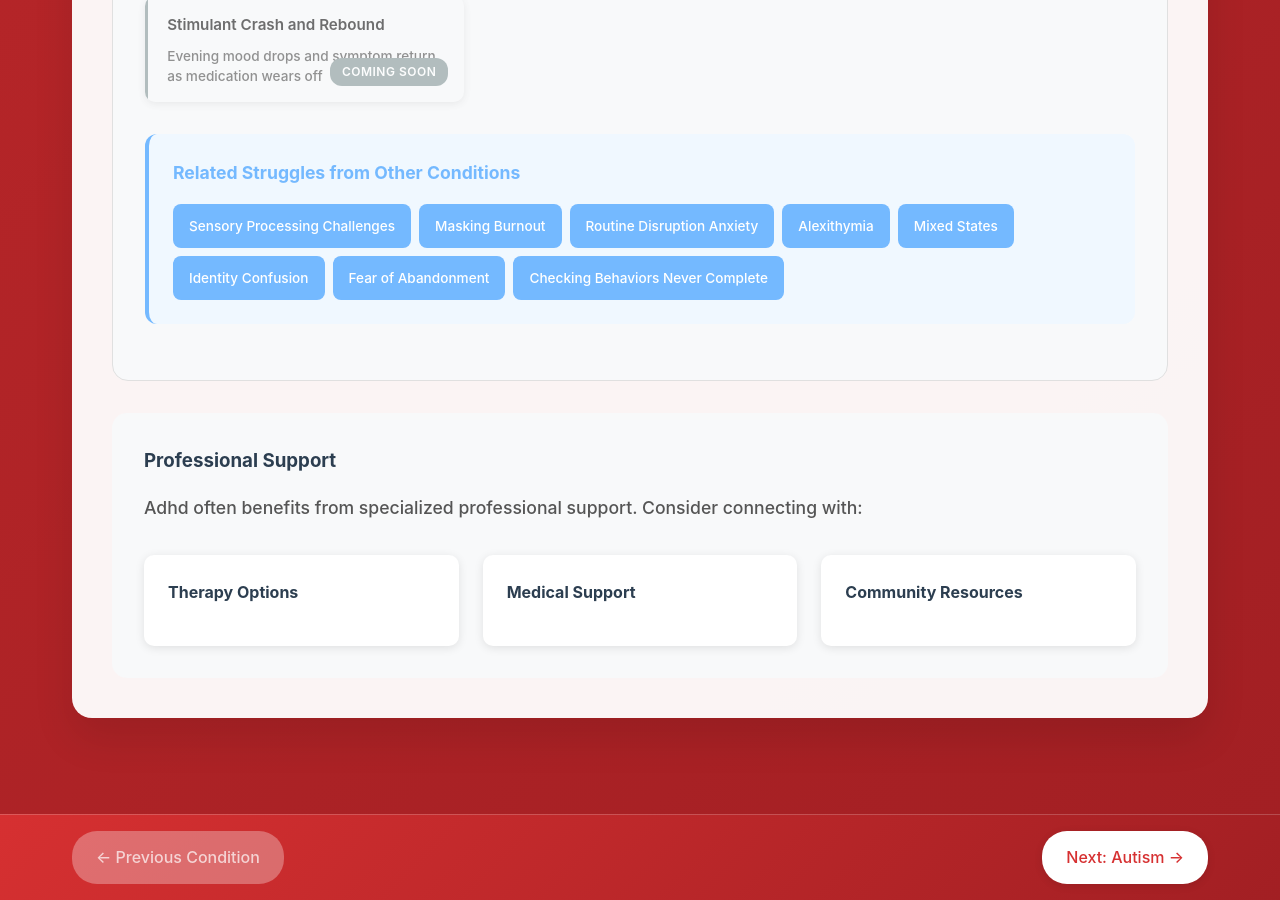
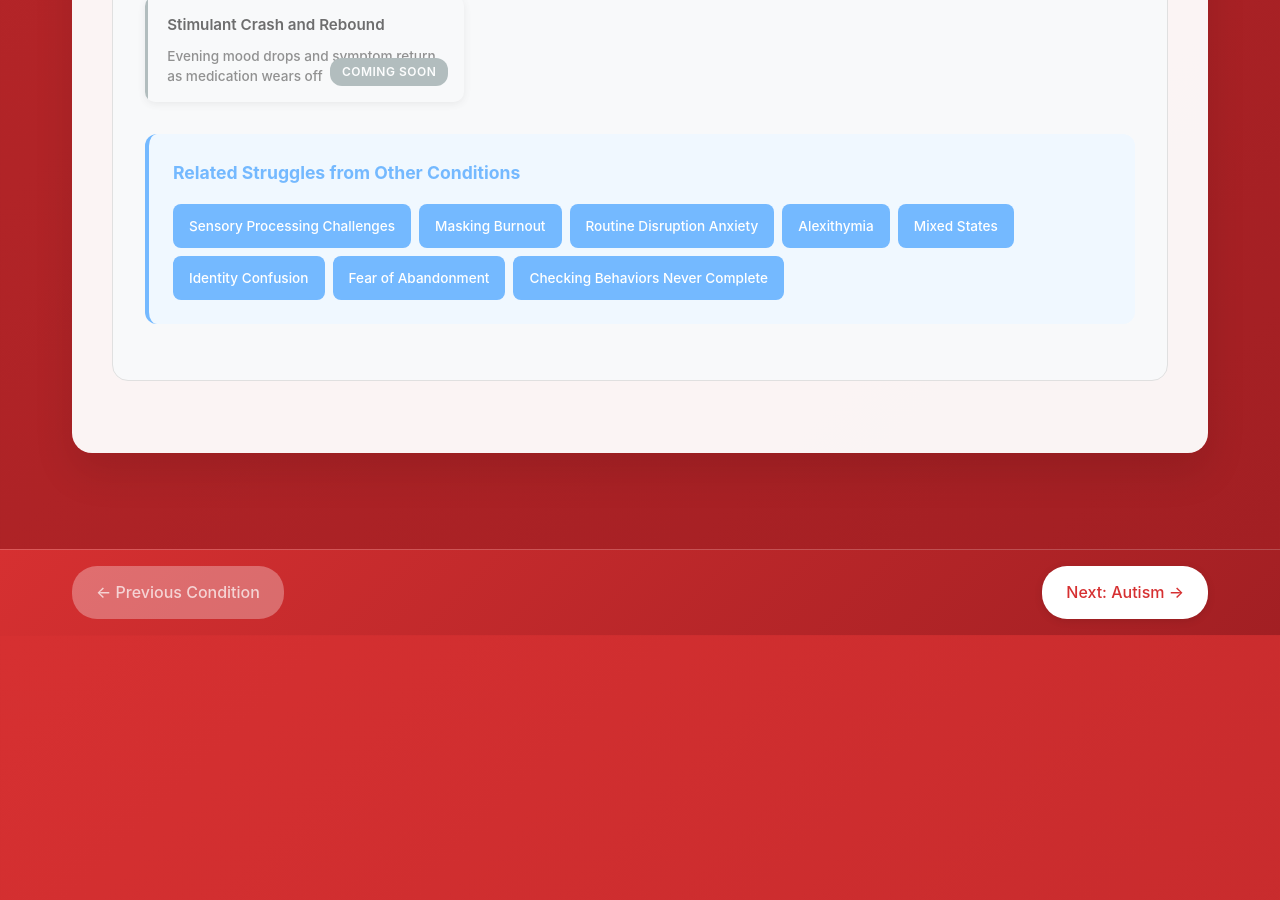
Before and after one commit to neurodivergent-survival-guide/neurodivergent-survival-guide, a Jekyll site: the page built from conditions/adhd.html, in a window 1280 px wide and 900 px high, scrolled down 4057 px. Built offline with Jekyll 4.4.1, drawn with Linux system fonts in a browser that asks for light colours; after the commit the page ends 4692 px from its top, so only the background shows below that.

Commit message:
Update condition.html

```diff
--- a/_layouts/condition.html
+++ b/_layouts/condition.html
@@ -727,39 +727,7 @@ layout: default
                 </div>
             </div>
 
-            <div class="support-resources">
-                <h3>Professional Support</h3>
-                <p>{{ page.condition_key | capitalize }} often benefits from specialized professional support. Consider connecting with:</p>
 
-                <div class="support-grid">
-                    <div class="support-card">
-                        <h4>Therapy Options</h4>
-                        <ul>
-                            {% for therapy in page.therapy_types %}
-                            <li>{{ therapy }}</li>
-                            {% endfor %}
-                        </ul>
-                    </div>
-
-                    <div class="support-card">
-                        <h4>Medical Support</h4>
-                        <ul>
-                            {% for medical in page.medical_support %}
-                            <li>{{ medical }}</li>
-                            {% endfor %}
-                        </ul>
-                    </div>
-
-                    <div class="support-card">
-                        <h4>Community Resources</h4>
-                        <ul>
-                            {% for resource in page.community_resources %}
-                            <li>{{ resource }}</li>
-                            {% endfor %}
-                        </ul>
-                    </div>
-                </div>
-            </div>
         </div>
     </main>
 </div>
```
